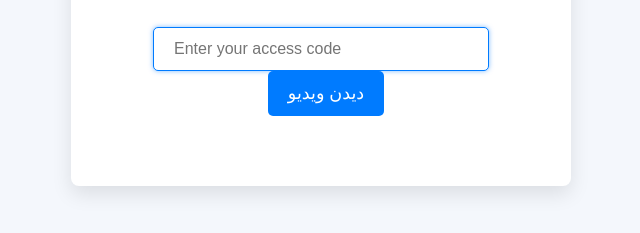
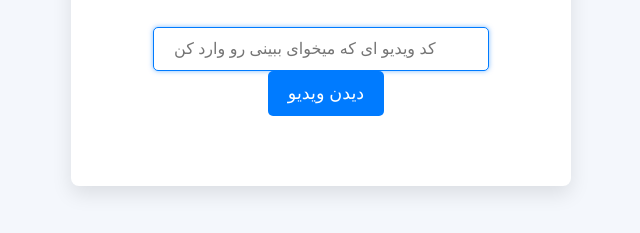
Before and after one commit to KhoshbafteRangi/KhoshbafteRangi.github.io, a plain HTML site: page index.html in a window 1280 px wide. Shown: the part 407-640 px from the top of the page, without its empty margins (319-959 px from the left). Drawn offline with Linux system fonts and the light colour scheme.

Commit message:
Update index.html

```diff
--- a/index.html
+++ b/index.html
@@ -14,7 +14,7 @@
             <p>کد ویدیو رو وارد کن</p>
         </div>
         <div class="input-container" id="input-container">
-            <input type="text" id="codeInput" placeholder="Enter your access code" autofocus>
+            <input type="text" id="codeInput" placeholder="کد ویدیو ای که میخوای ببینی رو وارد کن" autofocus>
             <button onclick="checkCode()">دیدن ویدیو</button>
         </div>
         <div id="videoContainer" class="hidden">
```
